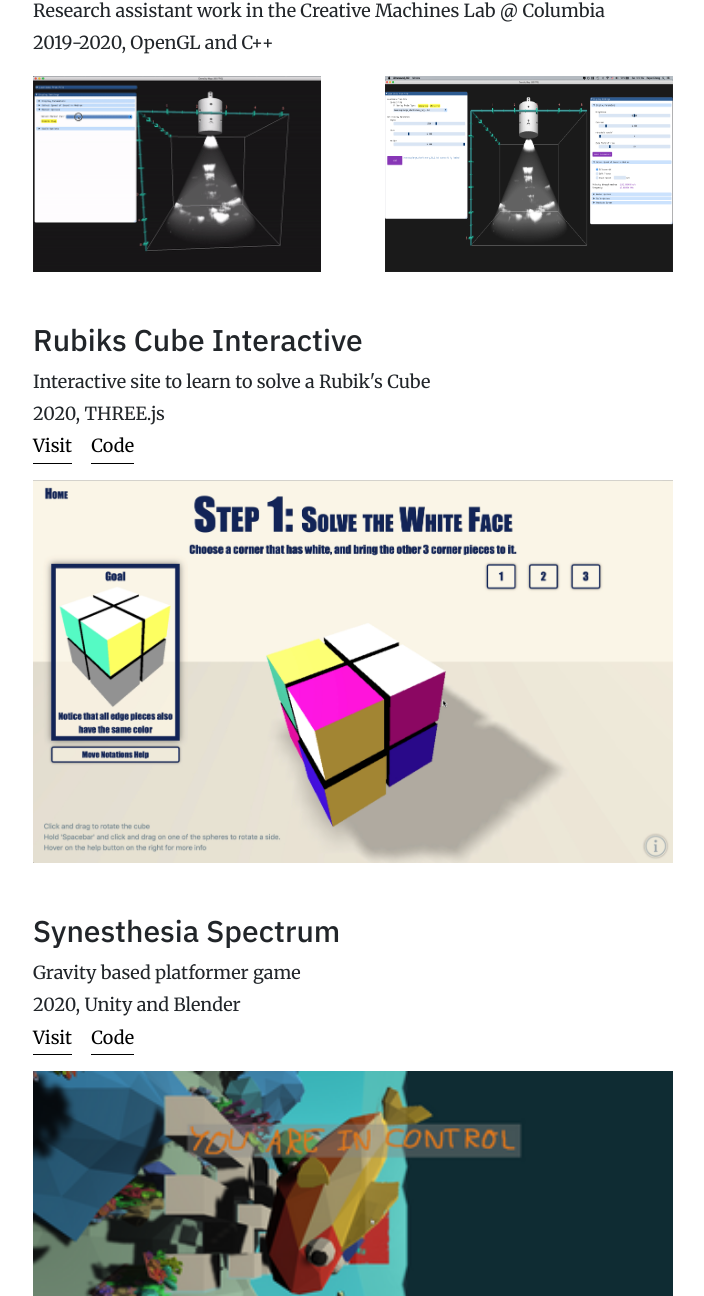
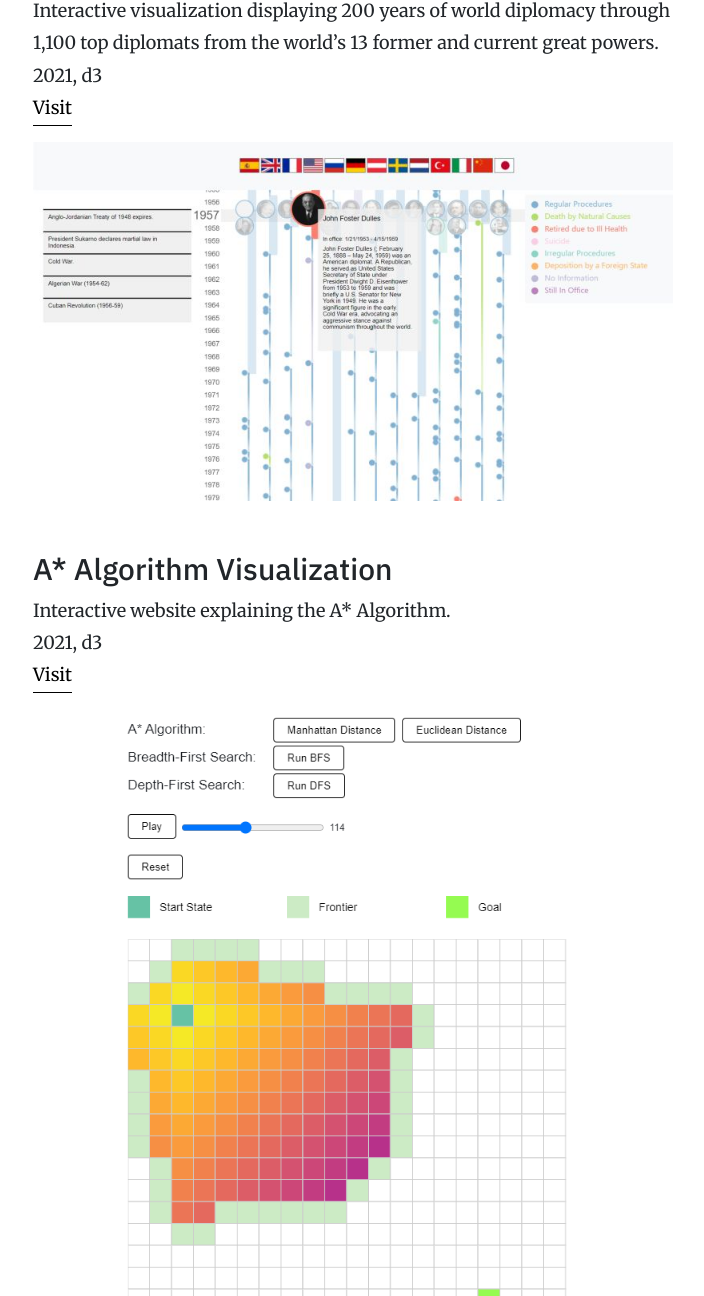
Before and after one commit to 2017hchong/2017hchong.github.io, a plain HTML site: page projects.html in a window 1280 px wide. Shown: the part 743-2039 px from the top of the page, without its empty margins (287-991 px from the left). Drawn offline with nearby package versions, Linux system fonts and the light colour scheme.

Commit message:
added dataviz projects

```diff
--- a/projects.html
+++ b/projects.html
@@ -114,6 +114,28 @@
 	    	</div>
     	</div>
     	<div class="projectItem">
+	    	<h2>Foreign Ministers</h2>
+	    	<p>
+	    		Interactive visualization displaying 200 years of world diplomacy through 1,100 top diplomats from the world’s 13 former and current great powers.<br/>
+	    		2021, d3<br/>
+	    	 	<a class="inlineLink" href="https://kokedison.github.io/Data-Vis-A5/">Visit</a>
+	    	 </p>
+	    	<div class="images">
+		    	<img src="./imgs/foreignMinisters.jpg" width="100%">
+	    	</div>
+    	</div>
+    	<div class="projectItem">
+	    	<h2>A* Algorithm Visualization</h2>
+	    	<p>
+	    		Interactive website explaining the A* Algorithm.<br/>
+	    		2021, d3<br/>
+	    	 	<a class="inlineLink" href="https://observablehq.com/@2017hchong/a-algorithm">Visit</a>
+	    	 </p>
+	    	<div class="images">
+		    	<img src="./imgs/aStar.png" width="100%">
+	    	</div>
+    	</div>
+    	<div class="projectItem">
 	    	<h2>Opensource Ultrasound</h2>
 	    	<p>
 	    		Research assistant work in the Creative Machines Lab @ Columbia<br/> 2019-2020, OpenGL and C++ <br/>
```
Also changed, not shown: imgs/aStar.png (added), imgs/foreignMinisters.jpg (added).
